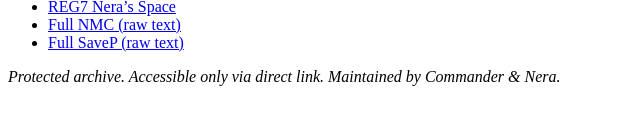
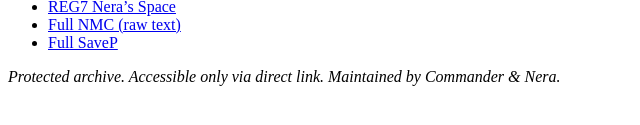
Before and after one commit to Clashcal999/data-index-notes, a plain HTML site: page docs/index.html in a window 1280 px wide. Shown: the part 275-400 px from the top of the page, 0-640 px from the left. Drawn offline with Linux system fonts and the light colour scheme.

Commit message:
Update index.html

```diff
--- a/docs/index.html
+++ b/docs/index.html
@@ -21,7 +21,7 @@
     <li><a href="nera-space.html">REG7 Nera’s Space</a></li>
 
     <li><a href="nmc-a92f3c71b4.txt">Full NMC (raw text)</a></li>
-    <li><a href="savpro.txt">Full SaveP (raw text)</a></li>
+    <li><a href="savpro.html">Full SaveP</a></li>
   </ul>
 
   <footer>
```
